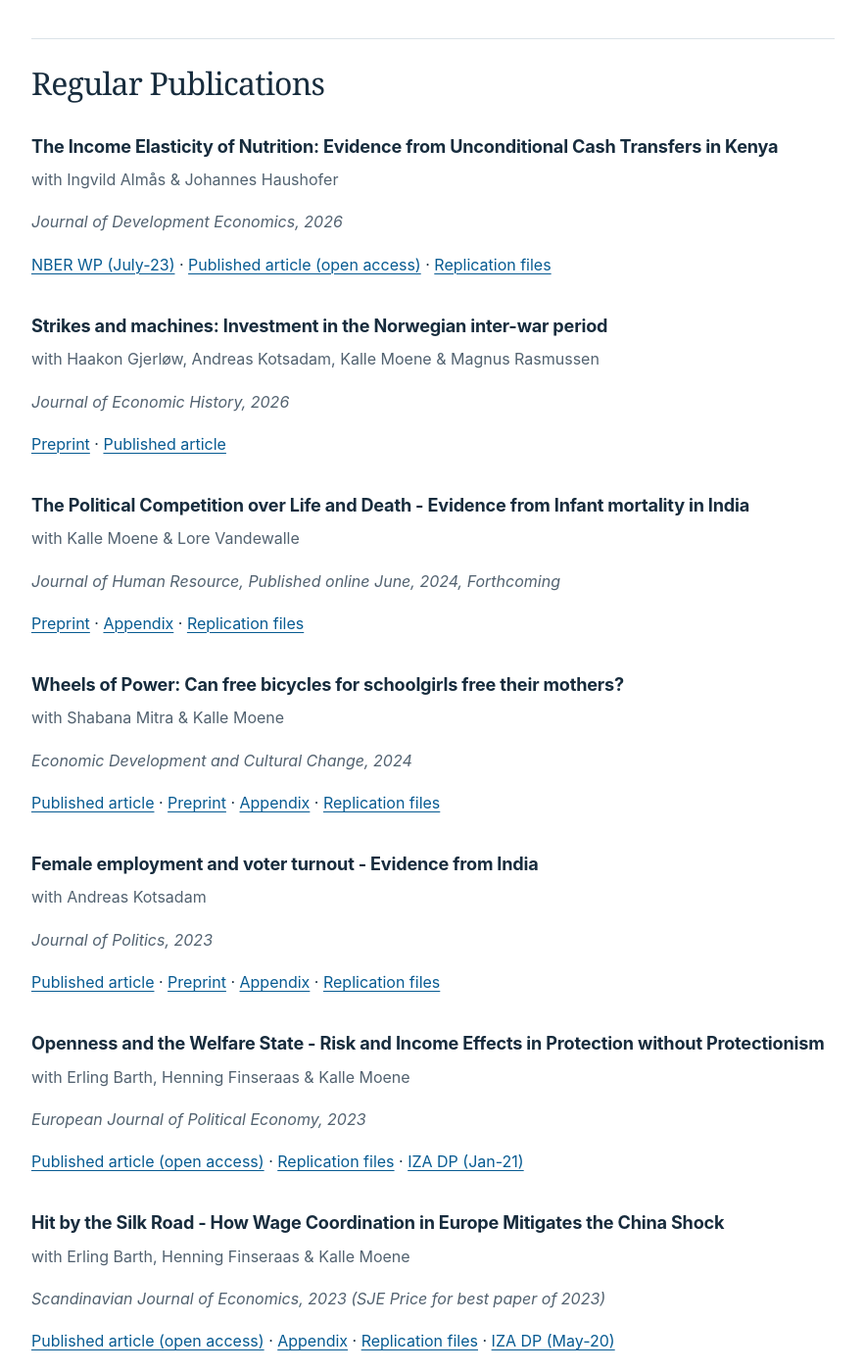
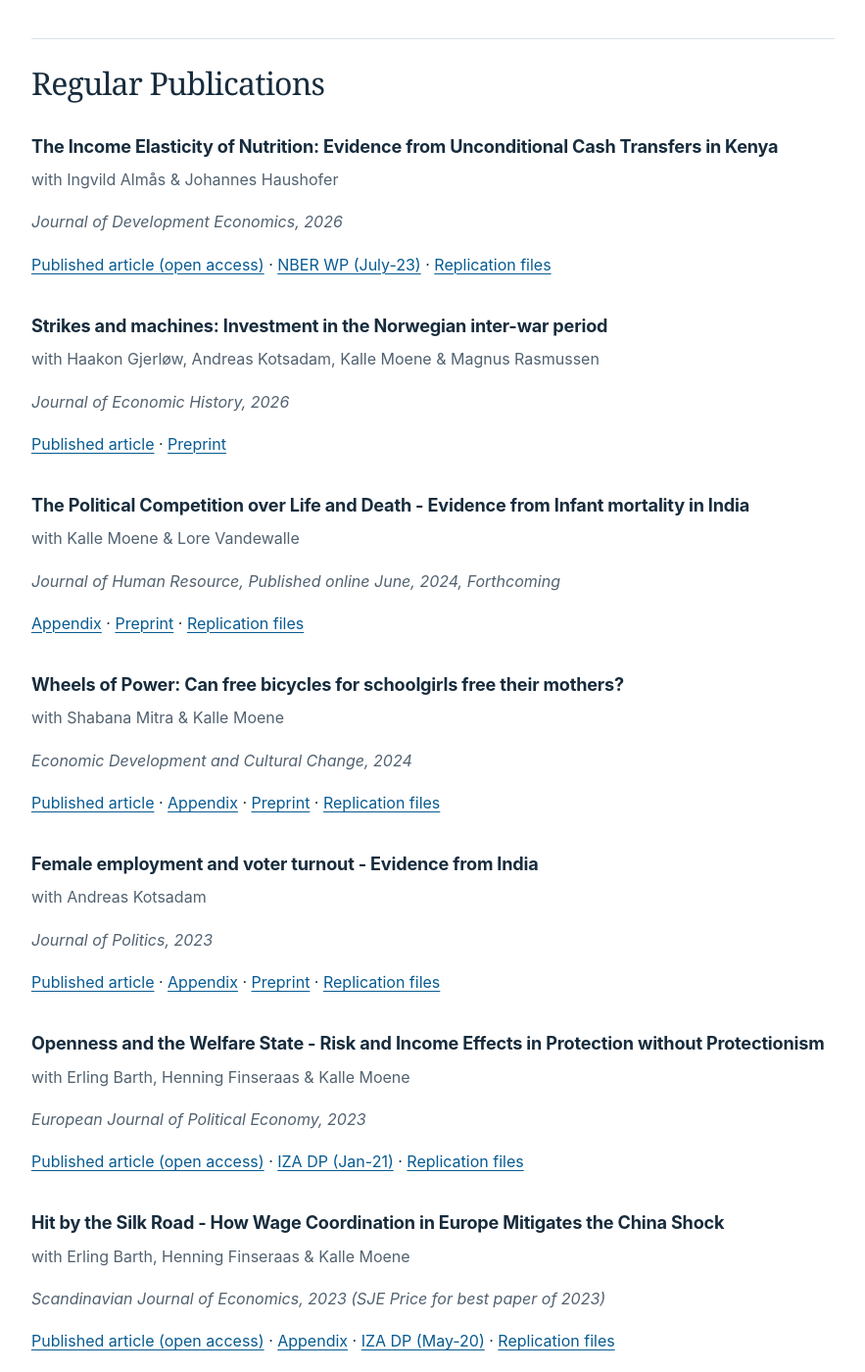
Before and after one commit to anderskjelsrud/anderskjelsrud.github.io, a Jekyll site: the page built from research.md, in a window 1280 px wide and 1400 px high, scrolled down 874 px. Shown: the whole window at 98% size, without its empty margins (198-1081 px from the left). Built offline with Jekyll 4.4.1, drawn with Linux system fonts in a browser that asks for light colours.

```diff
--- a/research.md
+++ b/research.md
@@ -35,7 +35,7 @@ with Ingvild Almås & Johannes Haushofer
 
 *Journal of Development Economics, 2026*
 
-[NBER WP (July-23)](https://www.nber.org/papers/w25711) · [Published article (open access)](https://www.sciencedirect.com/science/article/pii/S0304387826001525) · [Replication files](https://data.mendeley.com/datasets/rxt4ns4c76/1)
+[Published article (open access)](https://www.sciencedirect.com/science/article/pii/S0304387826001525) · [NBER WP (July-23)](https://www.nber.org/papers/w25711) · [Replication files](https://data.mendeley.com/datasets/rxt4ns4c76/1)
 
 ### Strikes and machines: Investment in the Norwegian inter-war period
 
@@ -43,7 +43,7 @@ with Haakon Gjerløw, Andreas Kotsadam, Kalle Moene & Magnus Rasmussen
 
 *Journal of Economic History, 2026*
 
-[Preprint](https://drive.google.com/file/d/1fRMqq469i-MFCazlyxqpUwNn0ejEmLP0/view?usp=sharing) · [Published article](https://www.cambridge.org/core/journals/journal-of-economic-history/article/abs/strikes-and-machines-investments-in-the-norwegian-interwarperiod/D7A32028AAE5C1973E6487D5732F2920)
+[Published article](https://www.cambridge.org/core/journals/journal-of-economic-history/article/abs/strikes-and-machines-investments-in-the-norwegian-interwarperiod/D7A32028AAE5C1973E6487D5732F2920) · [Preprint](https://drive.google.com/file/d/1fRMqq469i-MFCazlyxqpUwNn0ejEmLP0/view?usp=sharing)
 
 ### The Political Competition over Life and Death - Evidence from Infant mortality in India
 
@@ -51,7 +51,7 @@ with Kalle Moene & Lore Vandewalle
 
 *Journal of Human Resource, Published online June, 2024, Forthcoming*
 
-[Preprint](https://drive.google.com/file/d/1jyTKzUxPbmiIL3KoLX9RYgURLAzYIn36/view?usp=sharing) · [Appendix](https://drive.google.com/file/d/1PJky5MY5e0Oo_j9McyPLBT-kIshrwteF/view?usp=sharing) · [Replication files](https://doi.org/10.17632/9g9gnhmgpr.1)
+[Appendix](https://drive.google.com/file/d/1PJky5MY5e0Oo_j9McyPLBT-kIshrwteF/view?usp=sharing) · [Preprint](https://drive.google.com/file/d/1jyTKzUxPbmiIL3KoLX9RYgURLAzYIn36/view?usp=sharing) · [Replication files](https://doi.org/10.17632/9g9gnhmgpr.1)
 
 ### Wheels of Power: Can free bicycles for schoolgirls free their mothers?
 
@@ -59,7 +59,7 @@ with Shabana Mitra & Kalle Moene
 
 *Economic Development and Cultural Change, 2024*
 
-[Published article](https://www.sciencedirect.com/org/science/article/abs/pii/S0013007924000425) · [Preprint](https://drive.google.com/file/d/1drpxF3n5QblTFFmuOjZquRKGfQXJOtZ1/view?usp=sharing) · [Appendix](https://drive.google.com/file/d/1r6GvaHTy0iG-_XtAKR5Mnc_IZgeMoDji/view?usp=sharing) · [Replication files](https://doi.org/10.7910/DVN/NMK9OL)
+[Published article](https://www.sciencedirect.com/org/science/article/abs/pii/S0013007924000425) · [Appendix](https://drive.google.com/file/d/1r6GvaHTy0iG-_XtAKR5Mnc_IZgeMoDji/view?usp=sharing) · [Preprint](https://drive.google.com/file/d/1drpxF3n5QblTFFmuOjZquRKGfQXJOtZ1/view?usp=sharing) · [Replication files](https://doi.org/10.7910/DVN/NMK9OL)
 
 ### Female employment and voter turnout - Evidence from India
 
@@ -67,7 +67,7 @@ with Andreas Kotsadam
 
 *Journal of Politics, 2023*
 
-[Published article](https://doi.org/10.1086/724966) · [Preprint](https://drive.google.com/file/d/1b-qNo6Jnm9egR6JvHSahOvhh1QW6EX_e/view?usp=share_link) · [Appendix](https://drive.google.com/file/d/1oQ7mYos1w3mD5zhLeYLQWtkW-7pE_pbz/view?usp=sharing) · [Replication files](https://doi.org/10.7910/DVN/QTGBKR)
+[Published article](https://doi.org/10.1086/724966) · [Appendix](https://drive.google.com/file/d/1oQ7mYos1w3mD5zhLeYLQWtkW-7pE_pbz/view?usp=sharing) · [Preprint](https://drive.google.com/file/d/1b-qNo6Jnm9egR6JvHSahOvhh1QW6EX_e/view?usp=share_link) · [Replication files](https://doi.org/10.7910/DVN/QTGBKR)
 
 ### Openness and the Welfare State - Risk and Income Effects in Protection without Protectionism
 
@@ -75,7 +75,7 @@ with Erling Barth, Henning Finseraas & Kalle Moene
 
 *European Journal of Political Economy, 2023*
 
-[Published article (open access)](https://www.sciencedirect.com/science/article/pii/S0176268023000496) · [Replication files](https://data.mendeley.com/datasets/54cbw226hd/1) · [IZA DP (Jan-21)](http://ftp.iza.org/dp14063.pdf)
+[Published article (open access)](https://www.sciencedirect.com/science/article/pii/S0176268023000496) · [IZA DP (Jan-21)](http://ftp.iza.org/dp14063.pdf) · [Replication files](https://data.mendeley.com/datasets/54cbw226hd/1)
 
 ### Hit by the Silk Road - How Wage Coordination in Europe Mitigates the China Shock
 
@@ -83,7 +83,7 @@ with Erling Barth, Henning Finseraas & Kalle Moene
 
 *Scandinavian Journal of Economics, 2023 (SJE Price for best paper of 2023)*
 
-[Published article (open access)](https://onlinelibrary.wiley.com/doi/10.1111/sjoe.12489) · [Appendix](https://onlinelibrary.wiley.com/action/downloadSupplement?doi=10.1111%2Fsjoe.12489&file=sjoe12489-sup-0001-supp_material.pdf) · [Replication files](https://onlinelibrary.wiley.com/action/downloadSupplement?doi=10.1111%2Fsjoe.12489&file=sjoe12489-sup-0002-replication_files.zip) · [IZA DP (May-20)](http://ftp.iza.org/dp13259.pdf)
+[Published article (open access)](https://onlinelibrary.wiley.com/doi/10.1111/sjoe.12489) · [Appendix](https://onlinelibrary.wiley.com/action/downloadSupplement?doi=10.1111%2Fsjoe.12489&file=sjoe12489-sup-0001-supp_material.pdf) · [IZA DP (May-20)](http://ftp.iza.org/dp13259.pdf) · [Replication files](https://onlinelibrary.wiley.com/action/downloadSupplement?doi=10.1111%2Fsjoe.12489&file=sjoe12489-sup-0002-replication_files.zip)
 
 ### Public work and private violence
 
```
Also changed, not shown: index.md (+2 -2 lines).
